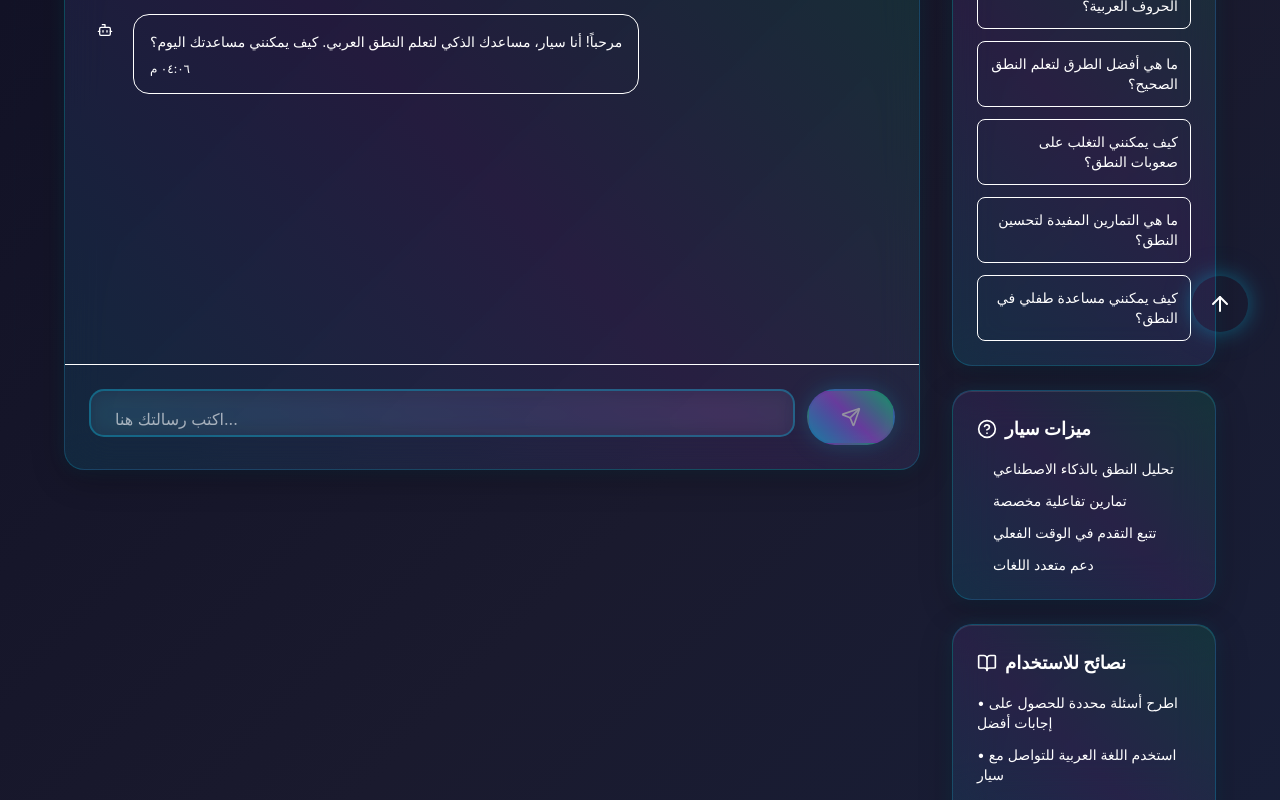
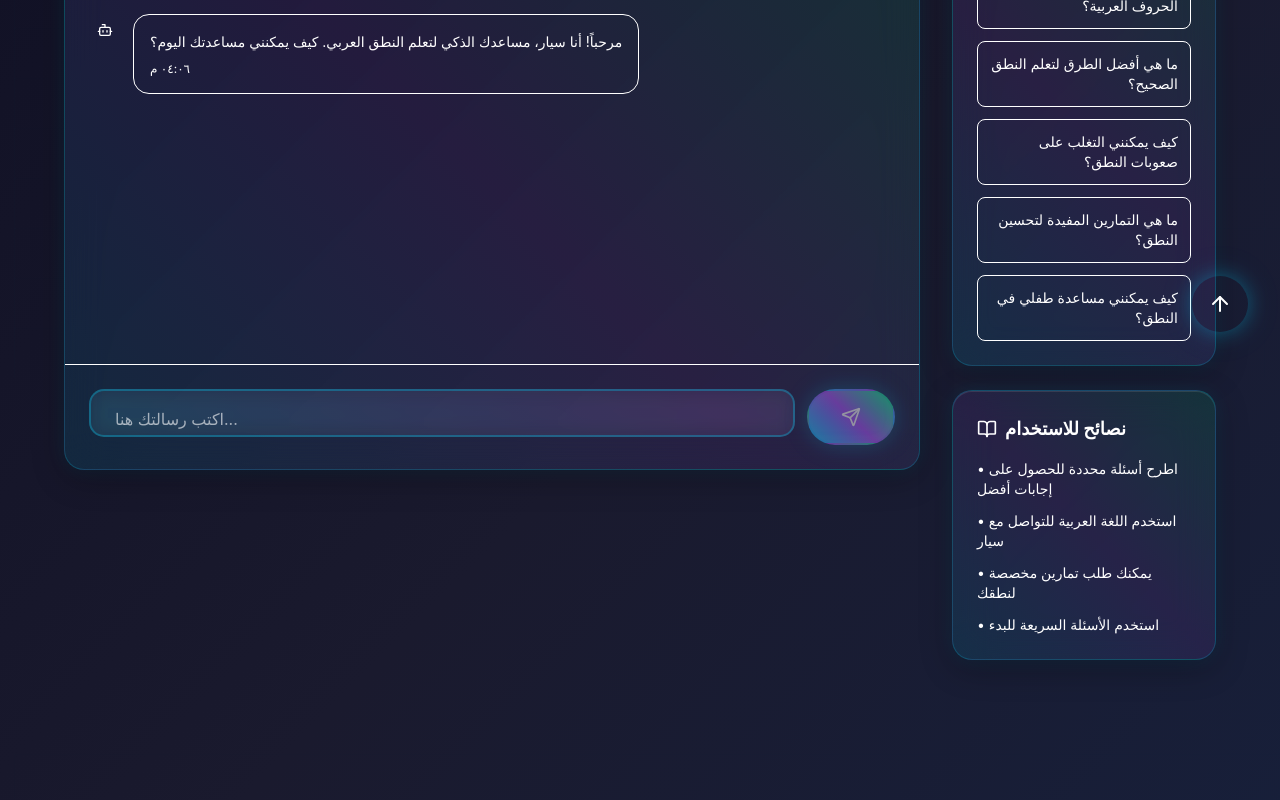
Before and after one commit to KaraBala10/speech-correction-api, a React (Vite) app in the folder frontend/: page /support in a window 1280 px wide. Shown: the part 436-1236 px from the top of the page. Built offline with nearby package versions, Linux system fonts and the light colour scheme.

Commit message:
enhance support page

```diff
--- a/frontend/src/components/support.jsx
+++ b/frontend/src/components/support.jsx
@@ -318,35 +318,6 @@ export default function Support() {
                 </div>
               </div>
 
-              {/* Features */}
-              <div
-                className="card-gradient p-6 animate-fade-in-right"
-                style={{ animationDelay: "200ms" }}
-              >
-                <h3 className="text-lg font-bold text-white mb-4 flex items-center gap-2">
-                  <HelpCircle className="w-5 h-5 text-neon-green" />
-                  ميزات سيار
-                </h3>
-                <div className="space-y-3 text-sm text-cyber-300">
-                  <div className="flex items-center gap-2">
-                    <div className="w-2 h-2 bg-neon-blue rounded-full"></div>
-                    تحليل النطق بالذكاء الاصطناعي
-                  </div>
-                  <div className="flex items-center gap-2">
-                    <div className="w-2 h-2 bg-neon-green rounded-full"></div>
-                    تمارين تفاعلية مخصصة
-                  </div>
-                  <div className="flex items-center gap-2">
-                    <div className="w-2 h-2 bg-neon-purple rounded-full"></div>
-                    تتبع التقدم في الوقت الفعلي
-                  </div>
-                  <div className="flex items-center gap-2">
-                    <div className="w-2 h-2 bg-neon-pink rounded-full"></div>
-                    دعم متعدد اللغات
-                  </div>
-                </div>
-              </div>
-
               {/* Tips */}
               <div
                 className="card-gradient p-6 animate-fade-in-right"
```
